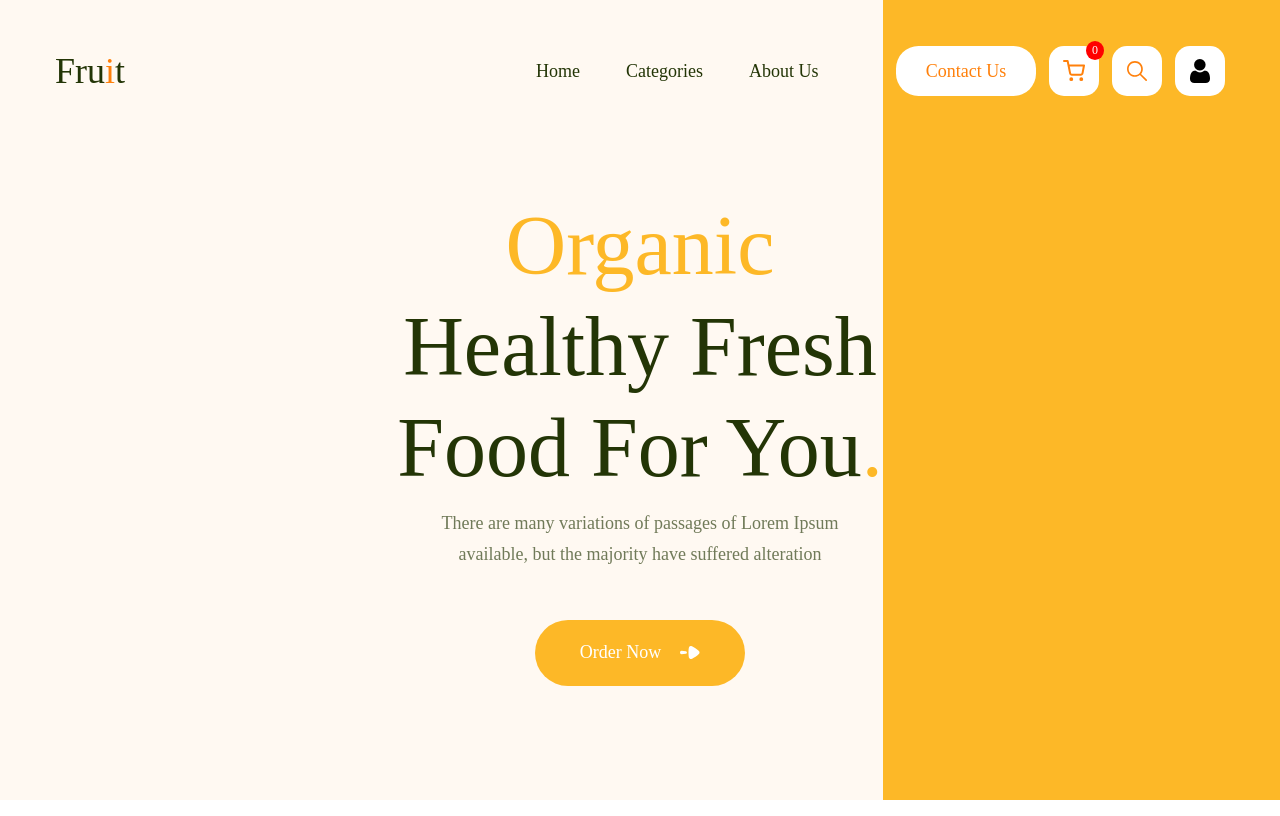
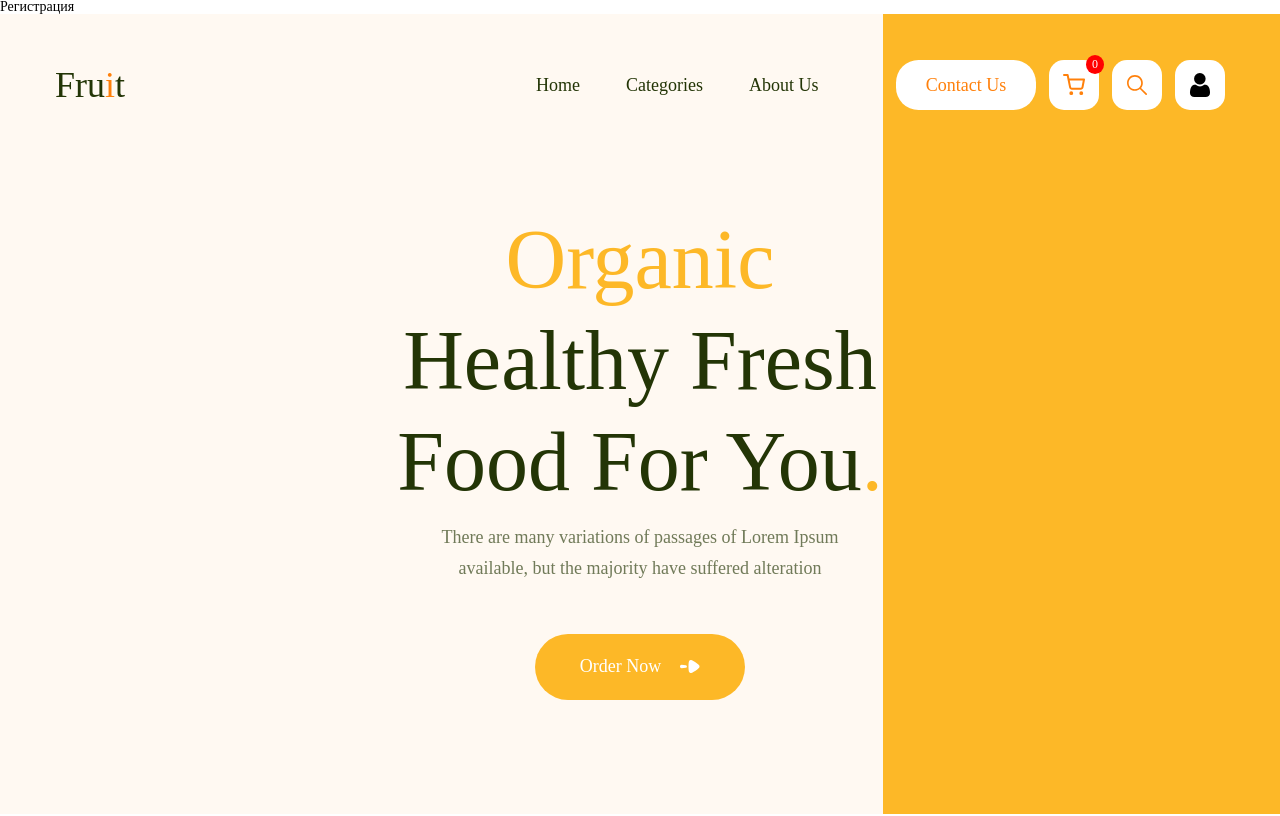
Before and after one commit to Virtek17/Fruity-easyCode2.0, a plain HTML site: page index.html in a window 1280 px wide. Shown: the top 816 px of the page. Drawn offline with nearby package versions, Linux system fonts and the light colour scheme; a web font is replaced by a local one.

Commit message:
Создал вторую ветку

```diff
--- a/index.html
+++ b/index.html
@@ -60,6 +60,10 @@
         <div id="cartItems"></div>
         <button id="cartBtnClose">Закрыть</button>
       </div>
+    </div>
+
+    <div>
+      <h1>Регистрация</h1>
     </div>
 
     <header class="header">
```
